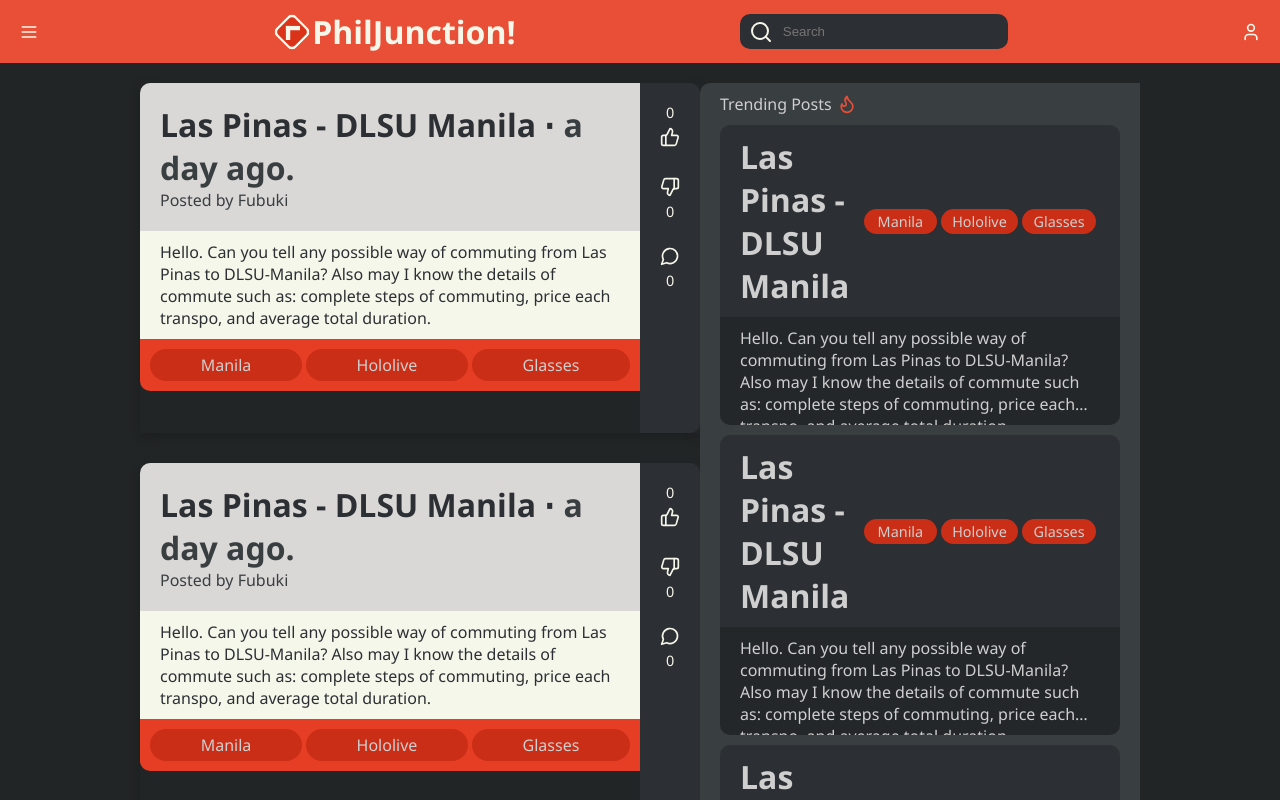
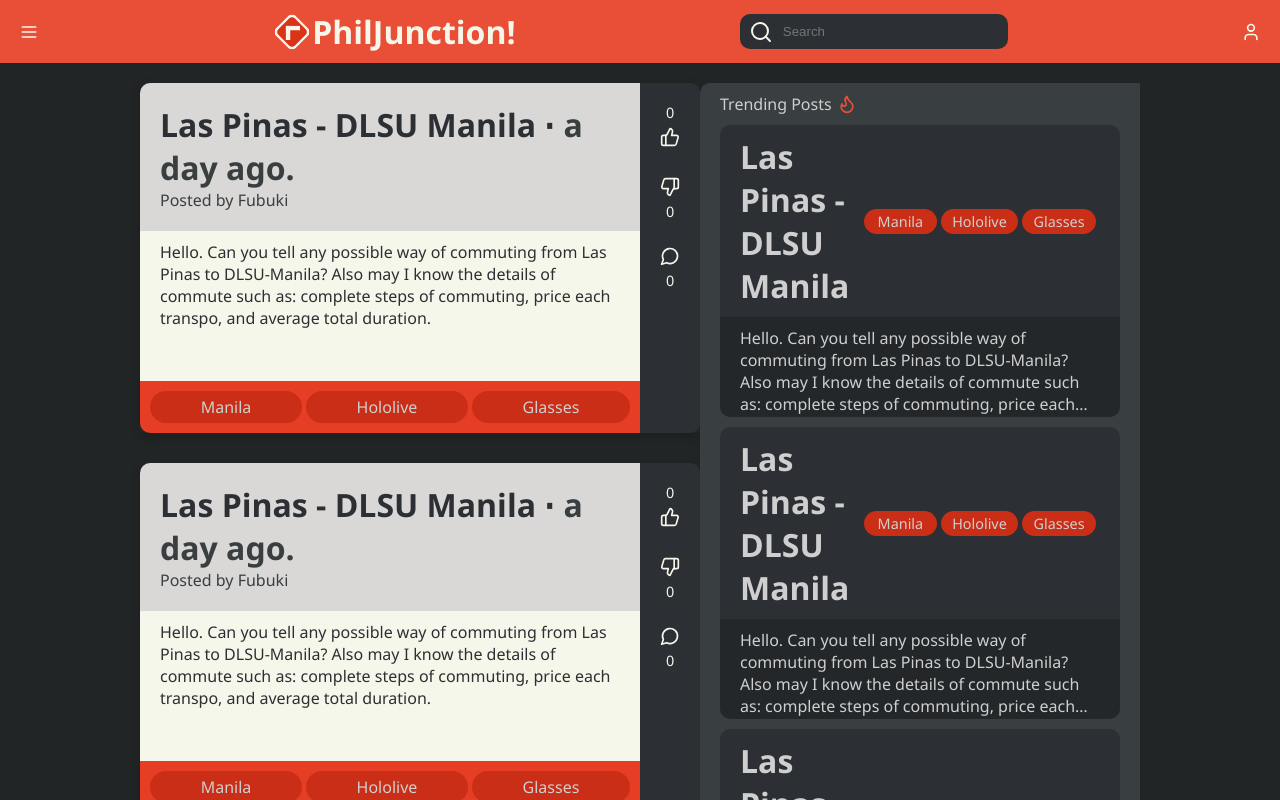
Before and after one commit to tonishii/PhilJunction, a React (Vite) app: page / in a window 1280 px wide. Shown: the top 800 px of the page. Built offline with nearby package versions, Linux system fonts and the light colour scheme.

Commit message:
minor changes

```diff
--- a/src/styles/post-styles.css
+++ b/src/styles/post-styles.css
@@ -26,6 +26,7 @@
 .post-body {
     display: flex;
     flex-direction: column;
+    height: 100%;
 }
 
 .post-sidebar {
@@ -246,9 +247,10 @@
     border-radius: 0px 0px 10px 10px;
     background-color: #23272A;
     padding: 10px 20px;
-
     -webkit-line-clamp: 4;
     -webkit-box-orient: vertical;
+    max-height: 80px;
+    text-overflow: ellipsis;
     overflow: hidden;
 }
 
```
